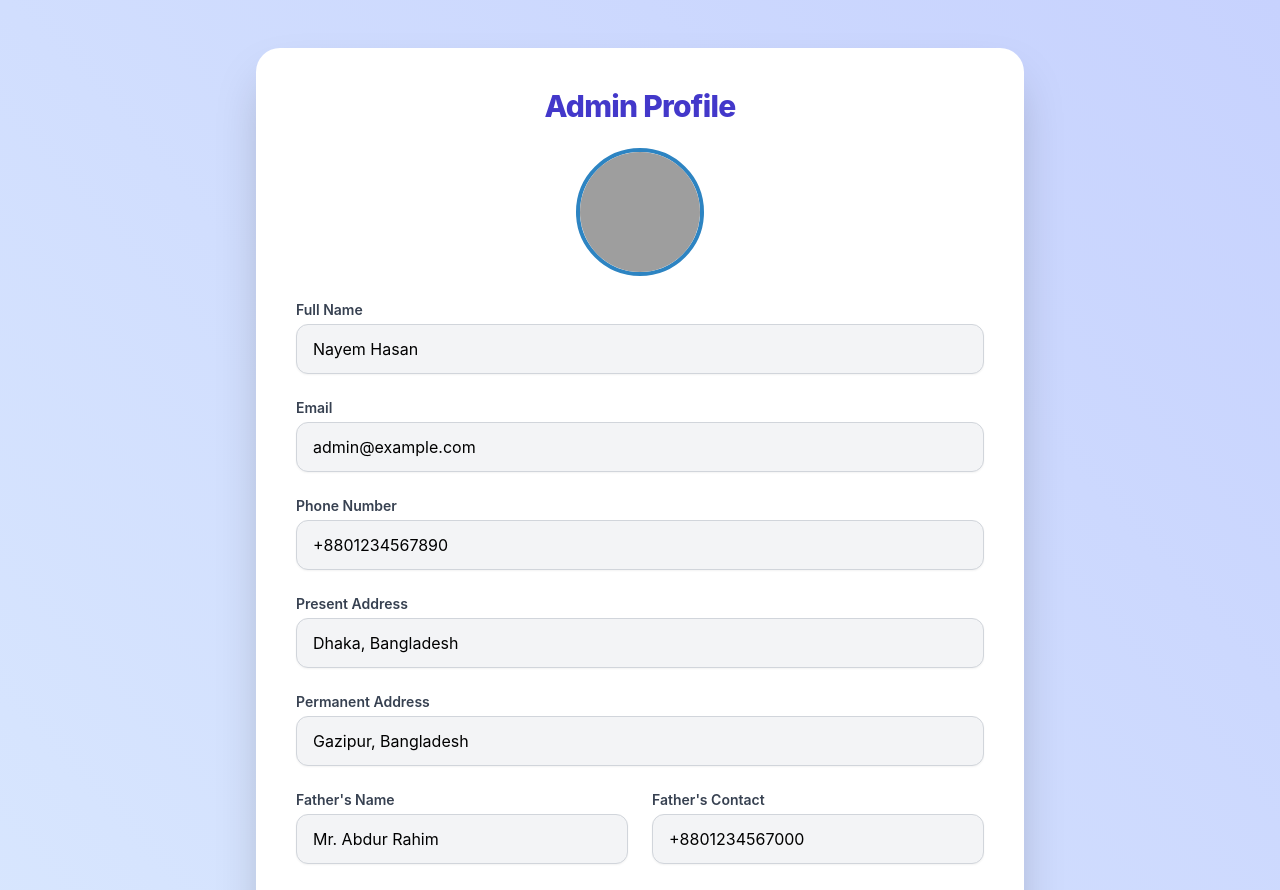
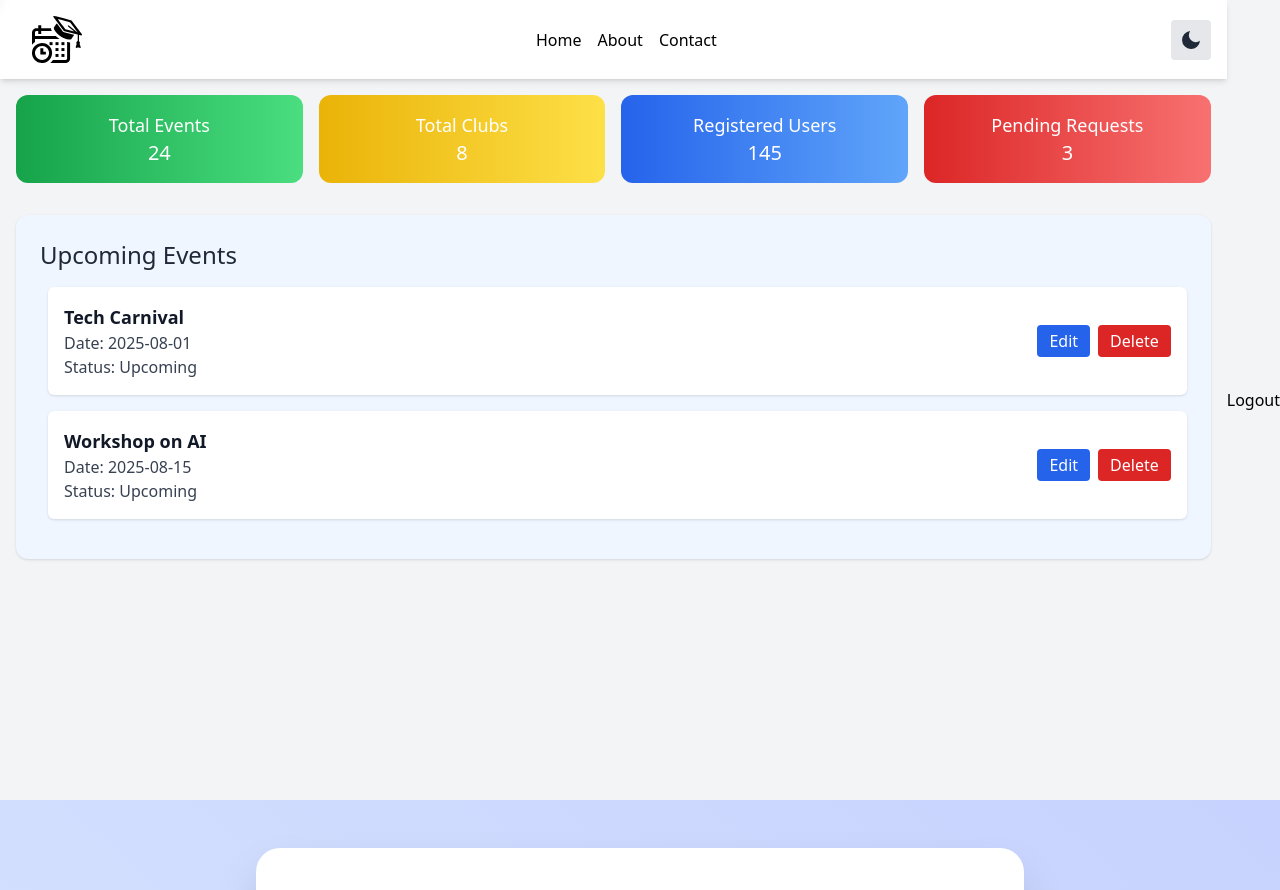
Before and after one commit to shakil-28/DIUEventsWeb, a React (Create React App) app: page /login in a window 1280 px wide. Shown: the part 800-1690 px from the top of the page. Built offline with nearby package versions, Linux system fonts and the light colour scheme; no server answers; grey boxes are pictures that could not be loaded.

Commit message:
Changed some functionalies

```diff
--- a/src/App.js
+++ b/src/App.js
@@ -87,7 +87,9 @@ function App() {
           }
         />
       </Routes>
+      <AdminDashboard />
       <AdminProfile />
+      <Register />
     </div>
   );
 }
--- a/src/pages/AdminDashboard.js
+++ b/src/pages/AdminDashboard.js
@@ -1,4 +1,4 @@
-import React, { useState, useEffect } from 'react';
+import React, { useState, useEffect } from "react";
 import {
   FaBars,
   FaArrowLeft,
@@ -7,13 +7,11 @@ import {
   FaUsers,
   FaUser,
   FaCog,
-  FaSearch,
-  FaMoon,
-  FaSun,
-} from 'react-icons/fa';
+} from "react-icons/fa";
 import { signOut } from "firebase/auth";
-import { auth } from '../firebase/auth';
+import { auth } from "../firebase/auth";
 import { useNavigate } from "react-router-dom";
+import { NavBar } from "../components/NavBar";
 
 const AdminDashboard = () => {
   const [sidebarVisible, setSidebarVisible] = useState(false);
@@ -23,34 +21,35 @@ const AdminDashboard = () => {
   const handleLogout = () => {
     signOut(auth)
       .then(() => {
-            navigate('/login');
+        navigate("/login");
       })
-        .catch(err => {
+      .catch((err) => {
         console.error(err);
       });
   };
 
-  // On mount, load dark mode preference from localStorage or OS setting
   useEffect(() => {
-    const savedTheme = localStorage.getItem('theme');
-    if (savedTheme === 'dark' || (!savedTheme && window.matchMedia('(prefers-color-scheme: dark)').matches)) {
+    const savedTheme = localStorage.getItem("theme");
+    if (
+      savedTheme === "dark" ||
+      (!savedTheme && window.matchMedia("(prefers-color-scheme: dark)").matches)
+    ) {
       setDarkMode(true);
-      document.documentElement.classList.add('dark');
+      document.documentElement.classList.add("dark");
     } else {
       setDarkMode(false);
-      document.documentElement.classList.remove('dark');
+      document.documentElement.classList.remove("dark");
     }
   }, []);
 
-  // Toggle dark mode and save preference
   const toggleDarkMode = () => {
     if (darkMode) {
-      document.documentElement.classList.remove('dark');
-      localStorage.setItem('theme', 'light');
+      document.documentElement.classList.remove("dark");
+      localStorage.setItem("theme", "light");
       setDarkMode(false);
     } else {
-      document.documentElement.classList.add('dark');
-      localStorage.setItem('theme', 'dark');
+      document.documentElement.classList.add("dark");
+      localStorage.setItem("theme", "dark");
       setDarkMode(true);
     }
   };
@@ -60,81 +59,39 @@ const AdminDashboard = () => {
   };
 
   return (
-    <div className={`flex min-h-screen font-sans ${!sidebarVisible ? 'md:pl-0' : ''} bg-gray-100 dark:bg-gray-900`}>
+    <div
+      className={`flex min-h-screen font-sans ${
+        !sidebarVisible ? "md:pl-0" : ""
+      } bg-gray-100 dark:bg-gray-900`}
+    >
       {/* Sidebar */}
       <aside
         className={`fixed top-0 left-0 h-full w-56 bg-gray-800 text-white z-50 transform transition-transform duration-300 ease-in-out ${
-          sidebarVisible ? 'translate-x-0' : '-translate-x-full'
+          sidebarVisible ? "translate-x-0" : "-translate-x-full"
         }`}
       >
-        <div className="p-4 border-b border-white/10 cursor-pointer flex items-center" onClick={toggleSidebar}>
+        <div
+          className="p-4 border-b border-white/10 cursor-pointer flex items-center"
+          onClick={toggleSidebar}
+        >
           <FaArrowLeft className="mr-2" /> Back
         </div>
-        <nav className="mt-4">
-          <ul>
-            <li className="px-6 py-3 hover:bg-gray-700 flex items-center cursor-pointer">
-              <FaTachometerAlt className="mr-3" /> Dashboard
-            </li>
-            <li className="px-6 py-3 hover:bg-gray-700 flex items-center cursor-pointer">
-              <FaCalendarAlt className="mr-3" /> Events
-            </li>
-            <li className="px-6 py-3 hover:bg-gray-700 flex items-center cursor-pointer">
-              <FaUsers className="mr-3" /> Clubs
-            </li>
-            <li className="px-6 py-3 hover:bg-gray-700 flex items-center cursor-pointer">
-              <FaUser className="mr-3" /> Users
-            </li>
-            <li className="px-6 py-3 hover:bg-gray-700 flex items-center cursor-pointer">
-              <FaCog className="mr-3" /> Settings
-            </li>
-          </ul>
-        </nav>
       </aside>
 
       {/* Main Content */}
-      <div className={`flex-1 transition-all duration-300 ease-in-out ${sidebarVisible ? 'md:ml-56' : ''}`}>
-        {/* Topbar */}
-        <header className="flex items-center bg-white dark:bg-gray-800 p-4 shadow-md flex-wrap gap-4">
-          <div className="flex items-center gap-3 w-full md:w-auto">
-            {!sidebarVisible && (
-              <button
-                className="text-xl text-gray-800 dark:text-gray-200"
-                onClick={toggleSidebar}
-                aria-label="Toggle sidebar"
+      <div
+        className={`flex-1 transition-all duration-300 ease-in-out ${
+          sidebarVisible ? "md:ml-56" : ""
+        }`}
       >
-                <FaBars />
-              </button>
-            )}
-            <h1 className="text-2xl font-bold text-gray-900 dark:text-gray-100">DIU</h1>
-          </div>
-
-          <div className="flex flex-1 items-center bg-gray-100 dark:bg-gray-700 rounded-lg px-3 py-2 shadow-sm">
-            <input
-              type="text"
-              placeholder="Search anything..."
-              className="flex-1 bg-transparent outline-none text-sm text-gray-900 dark:text-gray-100"
+        {/* Replace old header with NavBar */}
+        <NavBar
+          toggleSidebar={toggleSidebar}
+          sidebarVisible={sidebarVisible}
+          darkMode={darkMode}
+          toggleDarkMode={toggleDarkMode}
+          handleLogout={handleLogout}
         />
-            <FaSearch className="text-gray-600 dark:text-gray-300" />
-          </div>
-
-          {/* Dark Mode Toggle */}
-          <button
-            onClick={toggleDarkMode}
-            className="p-2 rounded-full bg-gray-200 dark:bg-gray-700 text-gray-700 dark:text-gray-300 hover:bg-gray-300 dark:hover:bg-gray-600 transition"
-            aria-label="Toggle dark mode"
-          >
-            {darkMode ? <FaSun /> : <FaMoon />}
-          </button>
-
-          <div className="flex items-center gap-3 text-gray-900 dark:text-gray-100">
-            <span>Kelsey Miller</span>
-            <img
-              src="https://randomuser.me/api/portraits/women/68.jpg"
-              alt="Profile"
-              className="w-10 h-10 rounded-full"
-            />
-          </div>
-        </header>
 
         {/* Dashboard Cards */}
         <section className="grid grid-cols-1 sm:grid-cols-2 md:grid-cols-4 gap-4 p-4">
@@ -159,13 +116,21 @@ const AdminDashboard = () => {
         {/* Upcoming Events */}
         <section className="p-4">
           <div className="bg-blue-50 dark:bg-gray-700 p-6 rounded-xl shadow">
-            <h2 className="text-2xl text-gray-800 dark:text-gray-100 mb-4">Upcoming Events</h2>
+            <h2 className="text-2xl text-gray-800 dark:text-gray-100 mb-4">
+              Upcoming Events
+            </h2>
 
             <div className="bg-white dark:bg-gray-800 p-4 rounded-md shadow flex flex-col sm:flex-row justify-between items-start sm:items-center mb-4 ml-2">
               <div>
-                <h4 className="text-lg font-semibold text-gray-900 dark:text-gray-100">Tech Carnival</h4>
-                <p className="text-gray-700 dark:text-gray-300">Date: 2025-08-01</p>
-                <p className="text-gray-700 dark:text-gray-300">Status: Upcoming</p>
+                <h4 className="text-lg font-semibold text-gray-900 dark:text-gray-100">
+                  Tech Carnival
+                </h4>
+                <p className="text-gray-700 dark:text-gray-300">
+                  Date: 2025-08-01
+                </p>
+                <p className="text-gray-700 dark:text-gray-300">
+                  Status: Upcoming
+                </p>
               </div>
               <div className="flex gap-2 mt-2 sm:mt-0">
                 <button className="bg-blue-600 text-white px-3 py-1 rounded hover:bg-blue-700 transition">
@@ -179,9 +144,15 @@ const AdminDashboard = () => {
 
             <div className="bg-white dark:bg-gray-800 p-4 rounded-md shadow flex flex-col sm:flex-row justify-between items-start sm:items-center mb-4 ml-2">
               <div>
-                <h4 className="text-lg font-semibold text-gray-900 dark:text-gray-100">Workshop on AI</h4>
-                <p className="text-gray-700 dark:text-gray-300">Date: 2025-08-15</p>
-                <p className="text-gray-700 dark:text-gray-300">Status: Upcoming</p>
+                <h4 className="text-lg font-semibold text-gray-900 dark:text-gray-100">
+                  Workshop on AI
+                </h4>
+                <p className="text-gray-700 dark:text-gray-300">
+                  Date: 2025-08-15
+                </p>
+                <p className="text-gray-700 dark:text-gray-300">
+                  Status: Upcoming
+                </p>
               </div>
               <div className="flex gap-2 mt-2 sm:mt-0">
                 <button className="bg-blue-600 text-white px-3 py-1 rounded hover:bg-blue-700 transition">
@@ -199,7 +170,6 @@ const AdminDashboard = () => {
       <button onClick={handleLogout} className="btn-logout">
         Logout
       </button>
-
     </div>
   );
 };
--- a/src/pages/AdminProfile.js
+++ b/src/pages/AdminProfile.js
@@ -10,16 +10,10 @@ export default function AdminProfile() {
     fullName: "Nayem Hasan",
     email: "admin@example.com",
     phone: "+8801234567890",
-    fatherName: "Mr. Abdur Rahim",
-    fatherContact: "+8801234567000",
-    motherName: "Mrs. Rahima",
-    motherContact: "+8801234567001",
     university: "Daffodil International University",
     degree: "Bachelor",
     present: "Dhaka, Bangladesh",
     permanent: "Gazipur, Bangladesh",
-    guardian: "Mr. Karim",
-    guardianContact: "+8801234567002",
   });
 
   const handleChange = (e) => {
@@ -189,52 +183,6 @@ export default function AdminProfile() {
             />
           </div>
 
-          {/* Father, Mother, Guardian Info */}
-          {["father", "mother", "guardian"].map((role) => (
-            <div key={role} className="grid grid-cols-1 md:grid-cols-2 gap-6">
-              <div>
-                <label
-                  htmlFor={`${role}Name`}
-                  className="block text-sm font-semibold text-gray-700 mb-1"
-                >
-                  {role.charAt(0).toUpperCase() + role.slice(1)}'s Name
-                </label>
-                <input
-                  type="text"
-                  id={`${role}Name`}
-                  value={formData[`${role}Name`]}
-                  onChange={handleChange}
-                  readOnly={!isEditing}
-                  className={`w-full px-4 py-3 rounded-xl border border-gray-300 focus:outline-none focus:ring-2 focus:ring-indigo-400 shadow-sm ${
-                    isEditing ? "bg-white" : "bg-gray-100"
-                  }`}
-                />
-              </div>
-              <div>
-                <label
-                  htmlFor={`${role}Contact`}
-                  className="block text-sm font-semibold text-gray-700 mb-1"
-                >
-                  {role === "guardian"
-                    ? "Contact"
-                    : `${
-                        role.charAt(0).toUpperCase() + role.slice(1)
-                      }'s Contact`}
-                </label>
-                <input
-                  type="text"
-                  id={`${role}Contact`}
-                  value={formData[`${role}Contact`]}
-                  onChange={handleChange}
-                  readOnly={!isEditing}
-                  className={`w-full px-4 py-3 rounded-xl border border-gray-300 focus:outline-none focus:ring-2 focus:ring-indigo-400 shadow-sm ${
-                    isEditing ? "bg-white" : "bg-gray-100"
-                  }`}
-                />
-              </div>
-            </div>
-          ))}
-
           {/* Degree */}
           <div>
             <label
@@ -253,9 +201,9 @@ export default function AdminProfile() {
               }`}
             >
               <option value="">Select Option</option>
+              <option value="Undergraduate">Undergraduate</option>
               <option value="Bachelor">Bachelor</option>
               <option value="Masters">Masters</option>
-              <option value="Graduated">Graduated From</option>
             </select>
           </div>
 
```
Also changed, not shown: src/Nayem/AdminDashboard.js (deleted, +0 -121 lines). Lines whose indentation alone changed are shown as unchanged.
